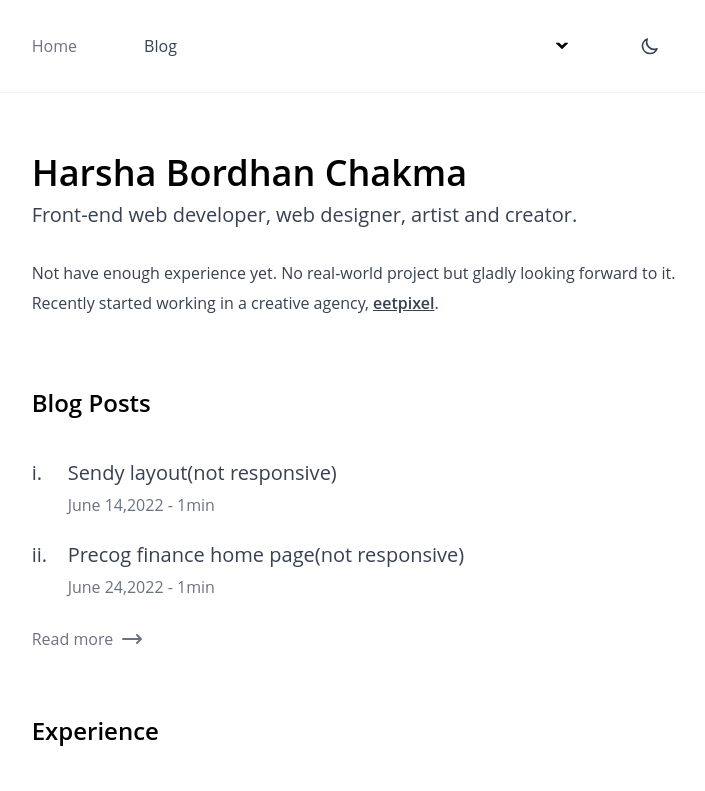
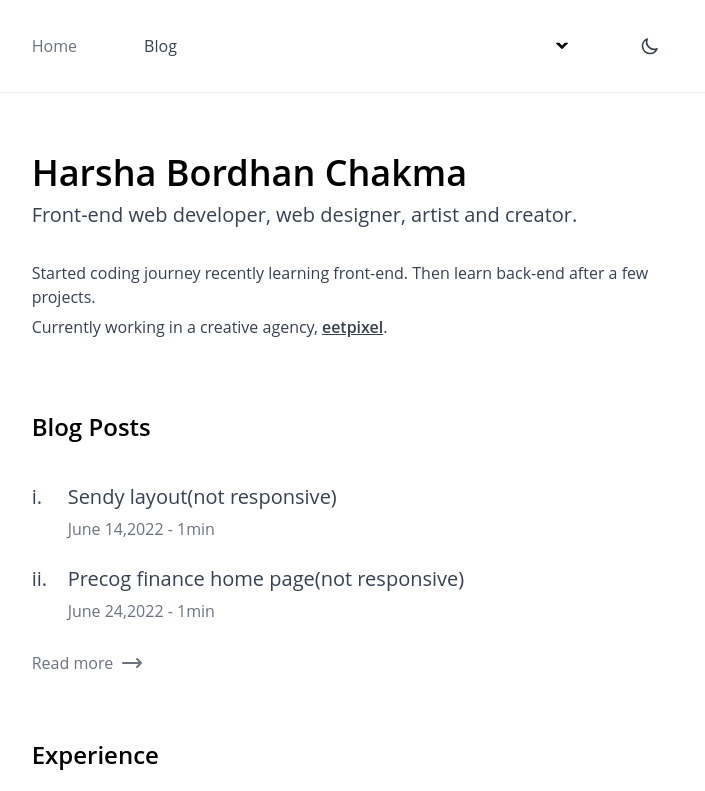
Before and after one commit to HarshaBordhan/harshabordhan, a Next.js app: page / in a window 1280 px wide. Shown: the top 791 px of the page, without its empty margins (271-976 px from the left). Built offline with nearby package versions, Linux system fonts and the light colour scheme.

Commit message:
Fixed Mount

```diff
--- a/components/Layout/Header.js
+++ b/components/Layout/Header.js
@@ -332,7 +332,7 @@ export default function Header({ color, colorTheme }) {
         <div className="lg:hidden id=mobile-menu">
           <div
             // ref={ref}
-            className="otherNav collapse flex flex-col w-full bg-white border-b border-slate-200 dark:bg-black dark:border-zinc-800"
+            className="otherNav collapse border-b-color flex flex-col w-full h-auto bg-white border-b dark:bg-black dark:border-zinc-800"
             ref={navRef}
           >
             <li className="nav-lists cursor">
--- a/pages/index.js
+++ b/pages/index.js
@@ -64,12 +64,13 @@ export default function Home() {
             Front-end web developer, web designer, artist and creator.
           </h3>
           <p className="mb-1.5">
-            Not have enough experience yet. No real-world project but gladly
-            looking forward to it.
+            Started coding journey recently learning front-end. Then learn
+            back-end after a few projects.
+            {/* Looking forward(Have plan) to work in blockchain websites(Web 3.0) in future. */}
           </p>
 
           <p className="mb-2">
-            Recently started working in a creative agency,
+            Currently working in a creative agency,
             <Link href="https://eetpixel.com/">
               <a className="underline font-semibold pl-1" target="_blank">
                 eetpixel
--- a/styles/globals.css
+++ b/styles/globals.css
@@ -105,7 +105,8 @@ a {
   /** global **/
 
   /** nav component **/
-  .navbar {
+  .navbar,
+  .border-b-color {
     border-color: #f0f2f5;
     /* z-index: 1; */
   }
```
